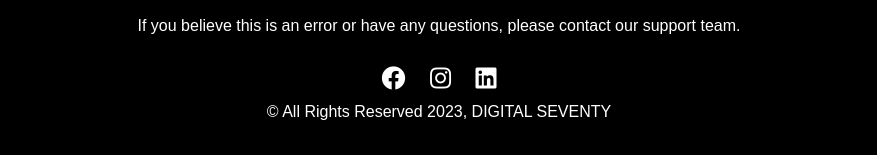
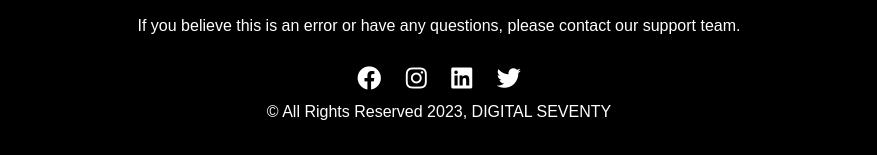
Before and after one commit to digitalseventy/digitalseventy.github.io, a plain HTML site: page index.html in a window 1280 px wide. Shown: the part 473-628 px from the top of the page, without its empty margins (201-1078 px from the left). Drawn offline with Linux system fonts and the light colour scheme.

Commit message:
Update index.html

```diff
--- a/index.html
+++ b/index.html
@@ -98,6 +98,9 @@
             <a href="https://www.linkedin.com/company/deventy/" target="_blank">
                 <i class="fab fa-linkedin"></i>
             </a>
+	    <a href="https://twitter.com/digitalseventy" target="_blank">
+                <i class="fab fa-twitter"></i>
+            </a>
                 <p>&copy; All Rights Reserved <span id="currentYear"></span>, DIGITAL SEVENTY</p>
 	</div>
 		<script>
```
